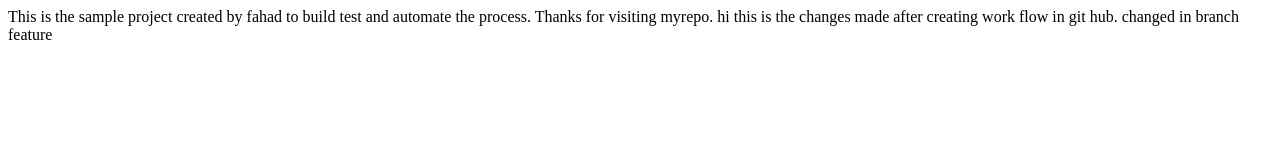
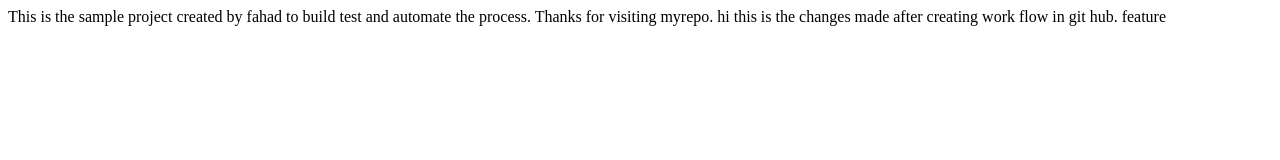
Before and after one commit to fadikhan11/git, a plain HTML site: page index.html in a window 1280 px wide. Drawn offline with Linux system fonts and the light colour scheme.

Commit message:
changed index.html

```diff
--- a/index.html
+++ b/index.html
@@ -9,6 +9,6 @@
     This is the sample project created by fahad to build test and automate the process. Thanks for visiting myrepo.
     hi this is the changes made after creating work flow in git hub.
 
-    changed in branch feature
+    feature
 </body>
 </html>
```
